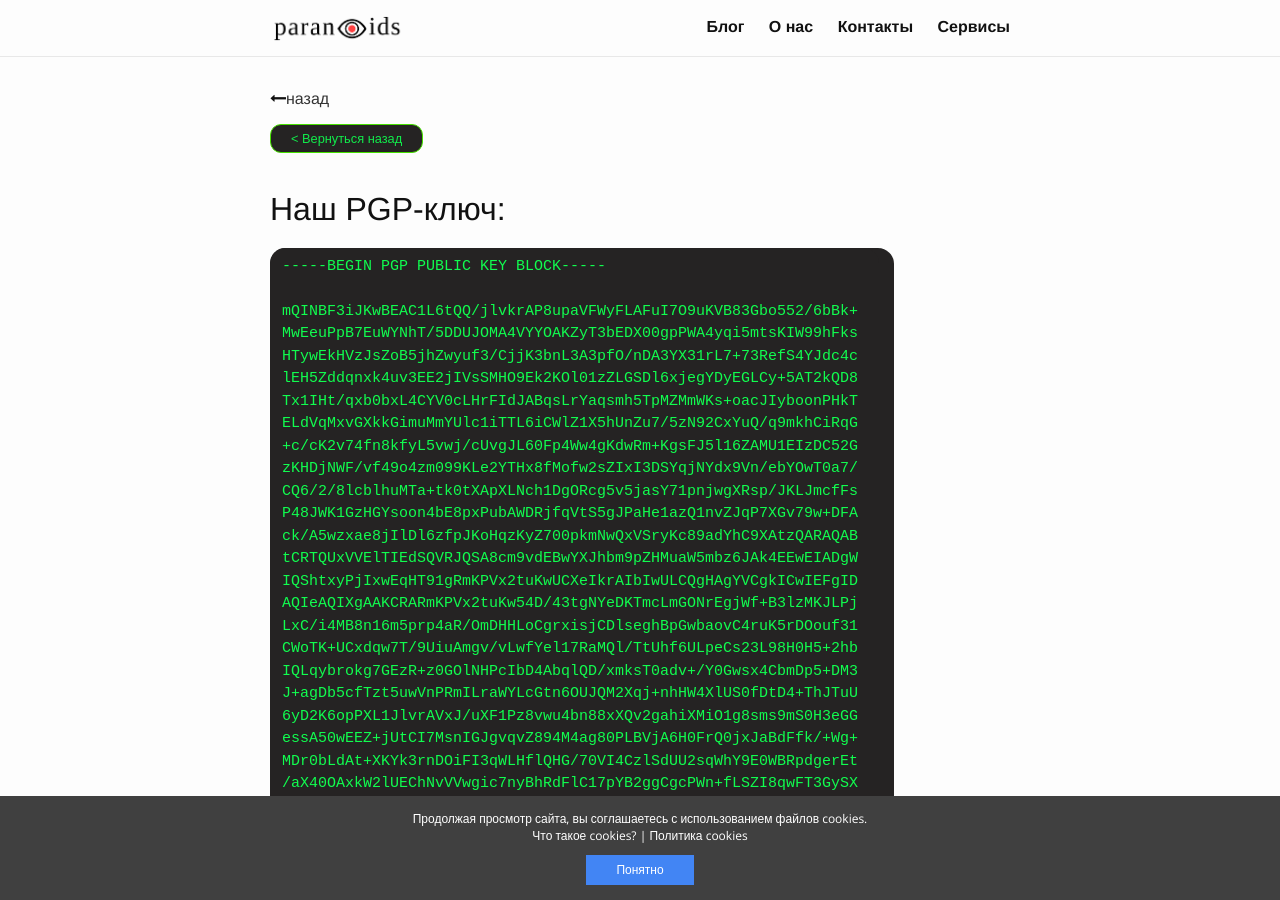
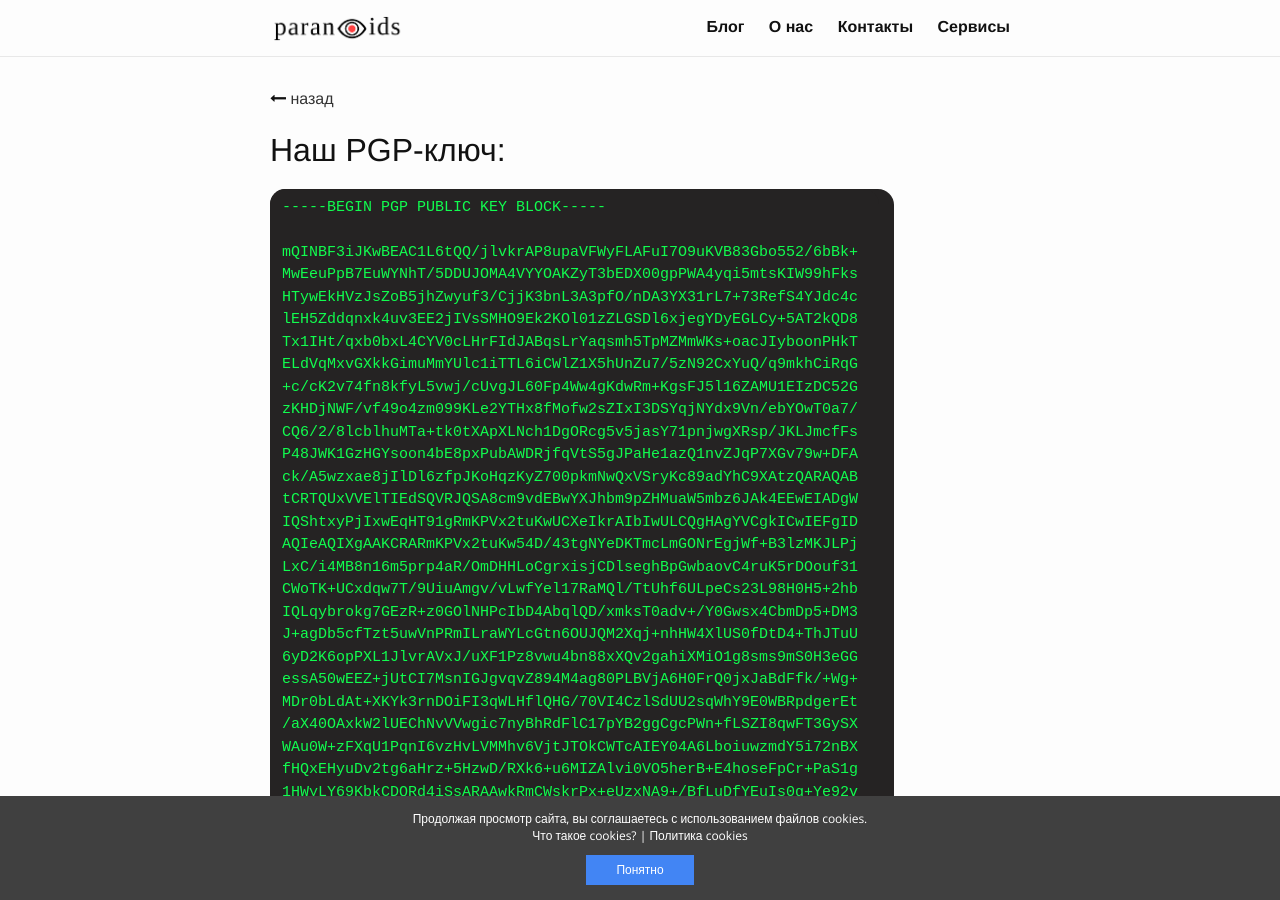
Before and after one commit to 2b7E1n6D0e5R7/2b7E1n6D0e5R7.github.io, a Jekyll site: the page built from _pages/pgp.md, in a window 1280 px wide and 900 px high. Built offline with Jekyll 4.4.1, drawn with Linux system fonts in a browser that asks for light colours.

Commit message:
Update pgp.md

````diff
--- a/_pages/pgp.md
+++ b/_pages/pgp.md
@@ -4,9 +4,8 @@ title: PGP
 permalink: /pgp/
 ---
 
-  <a href="/сontact/"><i class="icon fa fa-long-arrow-left"></i>назад</a>
+<a href="/сontact/"><i class="icon fa fa-long-arrow-left"></i> назад</a>
 
-<a href="/сontact/" class="glo_a">< Вернуться назад</a>
 # Наш PGP-ключ:
 
 ```html
````
